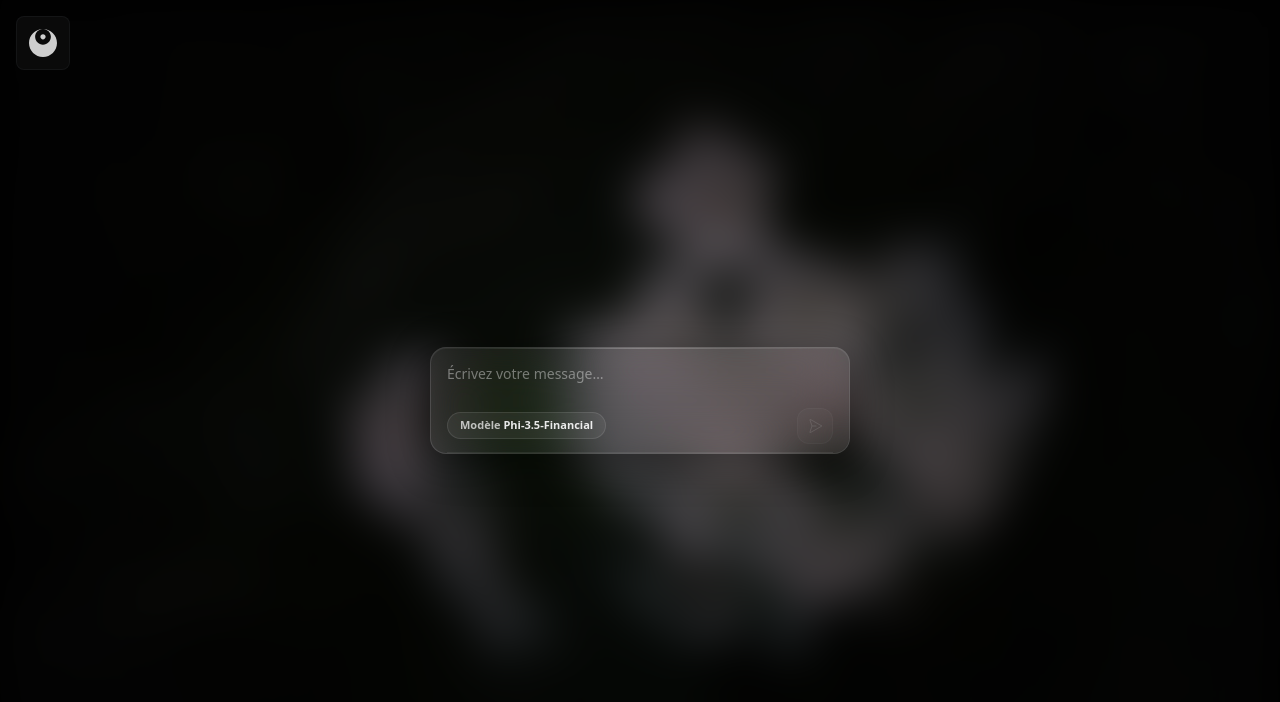
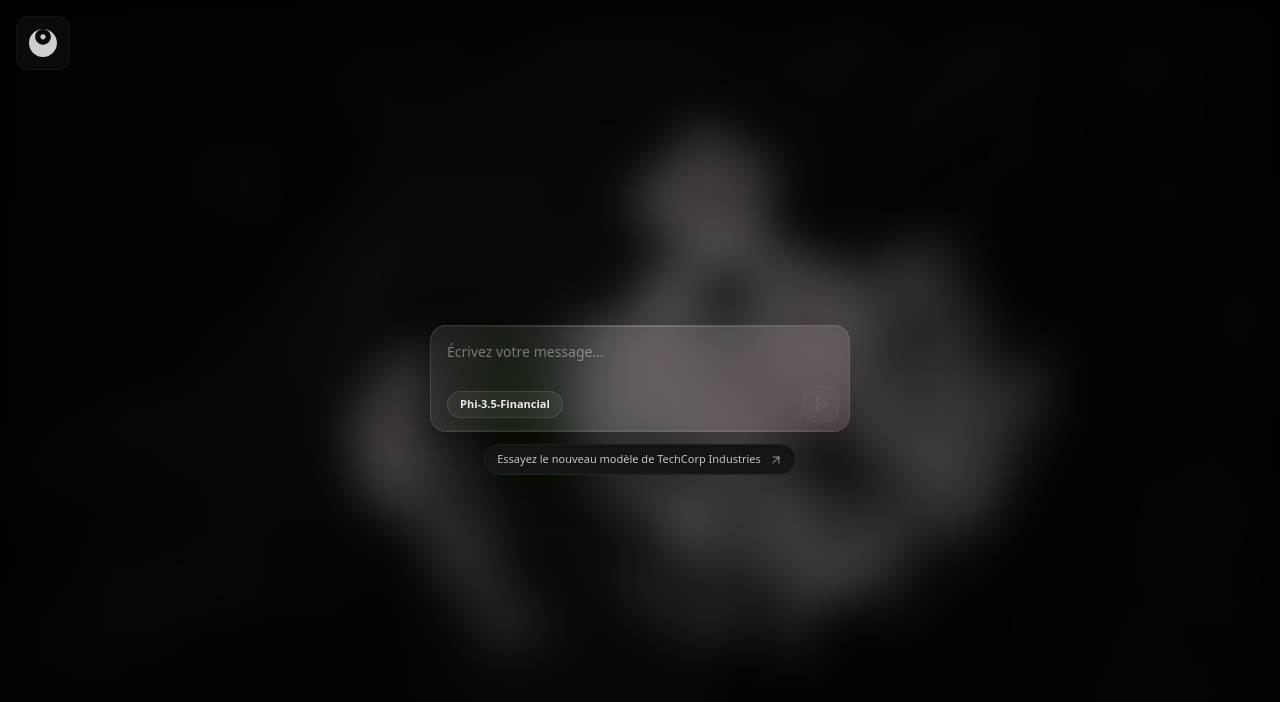
Before and after one commit to wav-rover/ia-hackaton, a Next.js app: page / in a window 1280 px wide. Shown: the top 702 px of the page. Built offline with nearby package versions, Linux system fonts and the light colour scheme.

Commit message:
Add home link to ChatScreen and introduce promotional message for new model

```diff
--- a/src/components/chat/ChatScreen.tsx
+++ b/src/components/chat/ChatScreen.tsx
@@ -1,8 +1,9 @@
 "use client";
 
+import Link from "next/link";
 import { useCallback, useEffect, useRef, useState } from "react";
 import { AnimatePresence, motion } from "framer-motion";
-import { ArrowDown } from "lucide-react";
+import { ArrowDown, ArrowUpRight } from "lucide-react";
 import GlassAiCompose from "@/components/glass-ai-compose";
 import Message from "@/components/chat/Message";
 import LogoTechCorpIndustries from "@/components/branding/LogoTechCorpIndustries";
@@ -77,6 +78,13 @@ export default function ChatScreen() {
     return () => resizeObserver.disconnect();
   }, [messages, syncScrollState]);
 
+  const handleGoHome = useCallback(() => {
+    setMessages([]);
+    setShowScrollButton(false);
+    setShowTopBlur(false);
+    isAtBottomRef.current = true;
+  }, []);
+
   const handleSend = useCallback((text: string, images: string[]) => {
     const userMessage: ChatMessage = {
       id: createId(),
@@ -117,11 +125,14 @@ export default function ChatScreen() {
       />
 
       <div className="relative z-10 flex h-screen flex-col">
-        <div
-          className="fixed left-4 top-4 z-30 flex items-center gap-2 rounded-lg border border-gray-500/10 bg-neutral-950 px-3 py-3 text-sm font-semibold text-white/90"
+        <Link
+          href="/"
+          onClick={handleGoHome}
+          aria-label="Retour à l'accueil"
+          className="fixed left-4 top-4 z-30 flex items-center gap-2 rounded-xl border border-gray-500/10 bg-neutral-950 px-3 py-3 text-sm font-semibold text-white/90 transition-opacity hover:opacity-90"
         >
           <LogoTechCorpIndustries />
-        </div>
+        </Link>
 
         {hasMessages && (
           <div className="relative min-h-0 flex-1">
@@ -175,11 +186,28 @@ export default function ChatScreen() {
           layout
           transition={SPRING_LAYOUT}
           className={cn(
-            "flex w-full justify-center",
-            hasMessages ? "shrink-0 pb-6" : "flex-1 items-center",
+            "flex w-full flex-col items-center gap-3",
+            hasMessages ? "shrink-0 pb-6" : "flex-1 justify-center",
           )}
         >
           <GlassAiCompose onSend={handleSend} />
+
+          <AnimatePresence>
+            {!hasMessages && (
+              <motion.div
+                initial={{ opacity: 0, y: 6 }}
+                animate={{ opacity: 1, y: 0 }}
+                exit={{ opacity: 0, y: 4 }}
+                transition={{ duration: 0.2 }}
+                className="flex max-w-[420px] items-center gap-1.5 rounded-full border border-neutral-800 bg-neutral-900 px-2 py-1 text-[9px] font-medium text-white/80 shadow-[0_8px_40px_rgba(0,0,0,0.4)] md:gap-2 md:px-3 md:py-1.5 md:text-[11px]"
+              >
+                <span className="flex-1 text-center">
+                  Essayez le nouveau modèle de TechCorp Industries
+                </span>
+                <ArrowUpRight className="size-3 shrink-0 text-white/50 md:size-3.5" />
+              </motion.div>
+            )}
+          </AnimatePresence>
         </motion.div>
       </div>
     </div>
--- a/src/components/glass-ai-compose/GlassAiCompose.tsx
+++ b/src/components/glass-ai-compose/GlassAiCompose.tsx
@@ -161,13 +161,13 @@ export default function GlassAiCompose({ onSend, className }: GlassAiComposeProp
             <div className="flex items-center justify-between">
               <div className="flex items-center gap-2">
                 <span className="rounded-full border border-white/10 bg-white/[0.06] px-3 py-1 text-[11px] font-semibold text-white/70">
-                  Modèle{" "}
                   <span className="text-white/90">Phi-3.5-Financial</span>
                 </span>
               </div>
 
               <GlassToolbarButton
                 size="md"
+                className="translate-x-1.5"
                 onClick={handleSend}
                 disabled={!canSend}
                 animate={{
```
